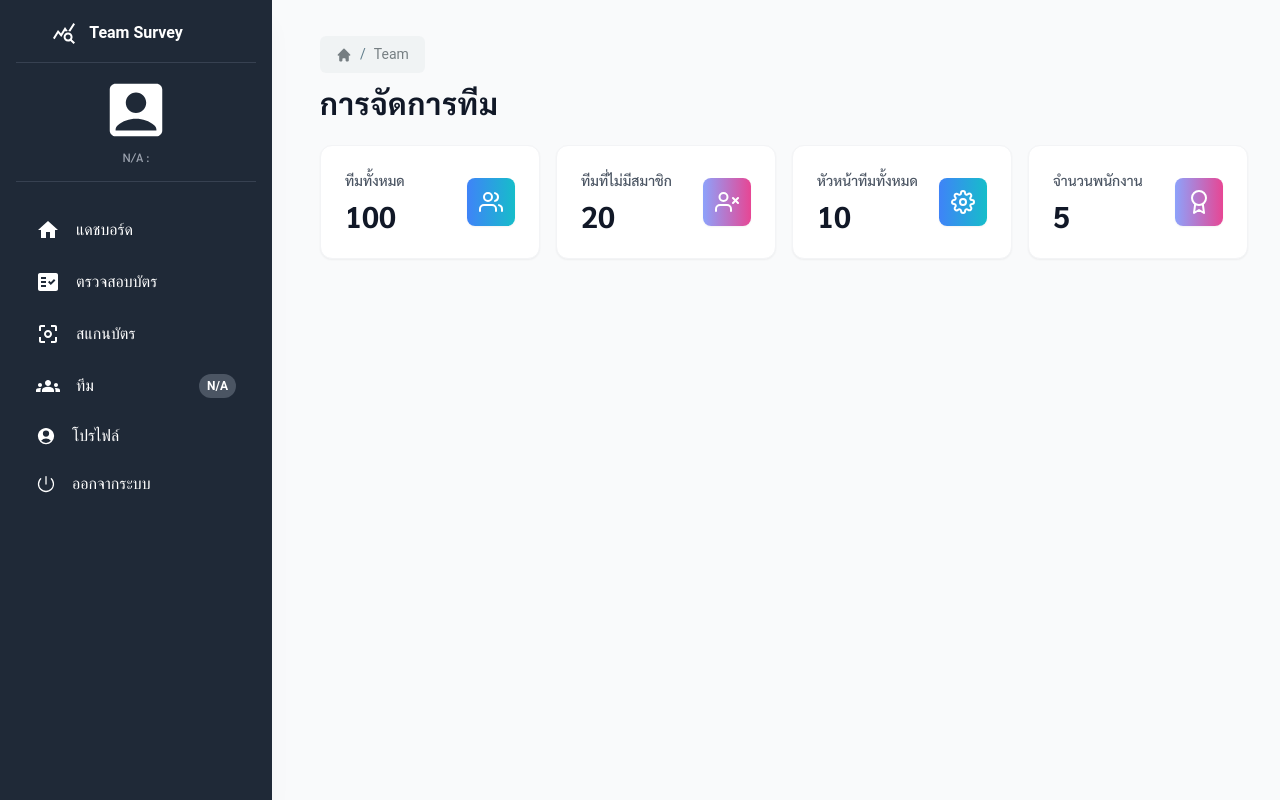
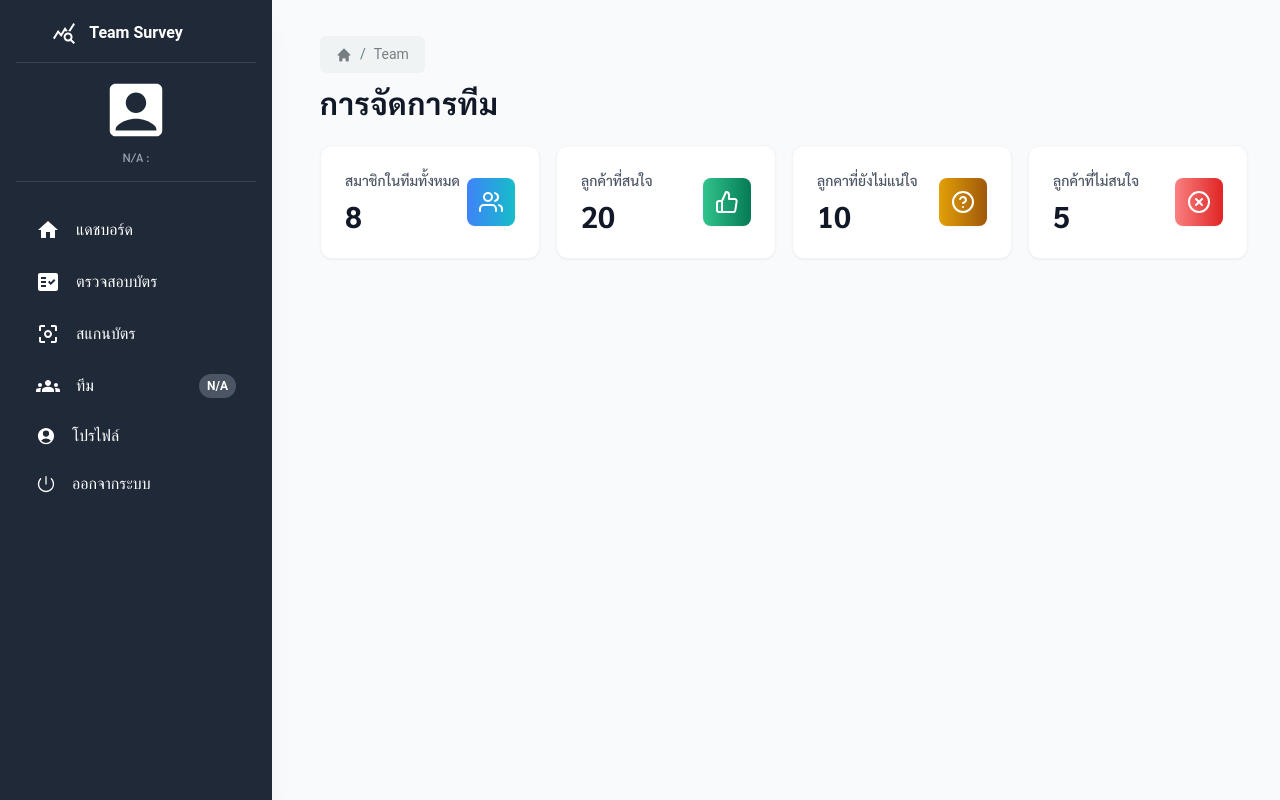
Before and after one commit to patt502090/Team-Survey, a Next.js app in the folder client/: page /team in a window 1280 px wide. Built offline with nearby package versions, Linux system fonts and the light colour scheme; no server answers.

Commit message:
update(TeamPage): admin can view members in each team.

```diff
--- a/client/src/app/(main)/dashboard/page.tsx
+++ b/client/src/app/(main)/dashboard/page.tsx
@@ -62,7 +62,7 @@ export default function Dashboard() {
           {/* <LineChartCustom />
           <PieChartCustom /> */}
         </div>
-        <Map />
+        {/* <Map /> */}
       </main>
     </div>
   );
--- a/client/src/app/(main)/team/page.tsx
+++ b/client/src/app/(main)/team/page.tsx
@@ -11,8 +11,10 @@ import { AuthContext } from "@/contexts/Auth.context";
 import TeamMembersList from "@/components/Team/Main/TeamMembersList";
 import { Toaster } from "react-hot-toast";
 import { AddWorkerButton } from "@/components/Team/Button/AddWorkerButton";
+import StatsMyTeamComponent from "@/components/Team/Card/StatsCardForMyTeam";
+import { Button } from "@material-tailwind/react";
 
-interface Team {
+export interface Team {
   id: number;
   documentId: string;
   TeamName: string;
@@ -39,37 +41,10 @@ interface Member {
   phoneNumber: string;
   first_name: string;
   last_name: string;
-}
-
-export interface myTeam {
-  id: number;
-  documentId: string;
-  TeamName: string;
-  createdAt: string;
-  updatedAt: string;
-  publishedAt: string;
-  members: Member[];
-  manager: Manager;
-}
-
-interface Member {
-  id: number;
-  documentId: string;
-  username: string;
-  email: string;
-  provider: string;
-  confirmed: boolean;
-  blocked: boolean;
-  createdAt: string;
-  updatedAt: string;
-  publishedAt: string;
-  phoneNumber: string;
-  first_name: string;
-  last_name: string;
   my_customers: any[];
 }
 
-export interface Manager {
+interface Manager {
   id: number;
   documentId: string;
   username: string;
@@ -88,9 +63,10 @@ export interface Manager {
 const TeamManagement = () => {
   const [searchQuery, setSearchQuery] = useState<string>("");
   const [TeamsData, setTeamsData] = useState<Team[]>([]);
-  const [myTeamData, setMyTeamData] = useState<myTeam | null>(null);
-  const { state: ContextState } = useContext<any>(AuthContext);
-  const { user } = ContextState;
+  const [myTeamData, setMyTeamData] = useState<Team | null>(null);
+  const [selectedTeam, setSelectedTeam] = useState<string | null>(null);
+  const { state: ContextState } = useContext(AuthContext);
+  const { user } = ContextState || {};
   const [teamId, setTeamId] = useState<string>("");
 
   useEffect(() => {
@@ -98,10 +74,13 @@ const TeamManagement = () => {
   }, []);
 
   useEffect(() => {
-    if (user?.team?.documentId || user?.my_team?.documentId) {
+    if (user?.team?.documentId || user?.my_team?.documentId || selectedTeam) {
       fetchMyTeamData();
     }
-  }, [user]);
+  }, [user, selectedTeam]);
+
+  const handleSelectTeam = (docId: string) => setSelectedTeam(docId);
+  const handleBackToList = () => setSelectedTeam(null);
 
   const fetchTeamsData = async () => {
     try {
@@ -111,12 +90,10 @@ const TeamManagement = () => {
       console.error("Error fetching teams data:", error);
     }
   };
-  // console.log("Teams",user.team.documentId)
-
-  // console.log(`/teams/${user?.team?.documentId || user?.my_team?.documentId}?populate=*&?populate[members][populate]=my_customers)`);
-
   const fetchMyTeamData = async () => {
-    if (!user?.team?.documentId && !user?.my_team?.documentId) {
+    const docId =
+      user?.team?.documentId || user?.my_team?.documentId || selectedTeam;
+    if (!docId) {
       console.log("No team data available for user.");
       return;
     }
@@ -124,14 +101,12 @@ const TeamManagement = () => {
     try {
       const myTeamResult = await ax.get(
         `/teams/${
-          user?.team?.documentId || user?.my_team?.documentId
+          user?.team?.documentId || user?.my_team?.documentId || selectedTeam
         }?populate=*&?populate[members][populate]=my_customers`
       );
-      console.log(myTeamResult);
+      console.log(myTeamResult?.data?.data);
       setMyTeamData(myTeamResult?.data?.data);
       setTeamId(myTeamResult?.data?.data?.id);
-      // console.log("doc",myTeamResult?.data?.data?.documentId)
-      // console.log("my", myTeamResult.data.data);
     } catch (error) {
       console.log("Error fetching my team data:", error);
     }
@@ -144,24 +119,42 @@ const TeamManagement = () => {
       </div>
       <div className="flex justify-between items-center mb-6 md:mb-0 mt-6 md:mt-0">
         <div>
+          {!selectedTeam && (
             <h1 className="text-2xl md:text-3xl font-bold text-gray-900 mt-3 mb-3 md:mb-6 font-poppins tracking-wide">
               การจัดการทีม
             </h1>
+          )}
         </div>
-        {user?.role.name == "Admin" ? (
+        {user?.role?.name === "Admin" && !selectedTeam ? (
           <CreateTeamButton newFetch={fetchTeamsData} />
-        ) : user?.role?.name == "Team Leader" ? (
-          <AddWorkerButton newFetchMyTeam={fetchMyTeamData} teamId= {teamId} />
+        ) : user?.role?.name === "Team Leader" ? (
+          <AddWorkerButton newFetchMyTeam={fetchMyTeamData} teamId={teamId} />
         ) : null}
       </div>
 
-      {/* StatsCard */}
+      {selectedTeam ? (
+        <div>
+          <div className="flex justify-start">
+            <Button onClick={handleBackToList} color="blue" className="my-6">
+              กลับ
+            </Button>
+          </div>
           <div className="mb-6">
+            <StatsMyTeamComponent />
+          </div>
+          <TeamMembersList myTeamData={myTeamData} />
+        </div>
+      ) : (
+        <>
+          <div className="mb-6">
+            {user?.role?.name !== "Admin" ? (
+              <StatsMyTeamComponent />
+            ) : (
               <StatsTeamComponent />
+            )}
           </div>
 
-      {/* Search */}
-      {user?.role?.name == "Admin" ? (
+          {user?.role?.name === "Admin" && (
             <div className="mb-6">
               <div className="relative max-w-md mx-auto">
                 <div className="absolute inset-y-0 left-0 pl-3 flex items-center pointer-events-none">
@@ -176,19 +169,21 @@ const TeamManagement = () => {
                 />
               </div>
             </div>
-      ) : null}
+          )}
 
-      {/* List Teams */}
-      {user?.role?.name == "Admin" ? (
+          {user?.role?.name === "Admin" ? (
             <TeamList
               newFetch={fetchTeamsData}
               data={{ data: TeamsData }}
               searchQuery={searchQuery}
+              onTeamSelect={handleSelectTeam}
             />
           ) : (
             myTeamData && <TeamMembersList myTeamData={myTeamData} />
           )}
           <Toaster position="top-right" reverseOrder={false} />
+        </>
+      )}
     </div>
   );
 };
--- a/client/src/components/Team/Card/StatsCardForMyTeam.tsx
+++ b/client/src/components/Team/Card/StatsCardForMyTeam.tsx
@@ -1,7 +1,12 @@
 import React from "react";
-import { FiUsers, FiUserX, FiSettings, FiAward } from "react-icons/fi";
+import { FiThumbsUp, FiHelpCircle, FiXCircle, FiUsers } from "react-icons/fi";
 
-const icons = [FiUsers, FiUserX, FiSettings, FiAward];
+const icons = [
+  FiUsers,
+  FiThumbsUp,
+  FiHelpCircle,
+  FiXCircle
+];
 
 const StatsCard = ({ title, value, icon, color }: { title: string, value: number, icon: any, color: string }) => {
   return (
@@ -23,20 +28,15 @@ const StatsCard = ({ title, value, icon, color }: { title: string, value: number
   );
 };
 
-const StatsTeamComponent = () => {
+const StatsMyTeamComponent = () => {
+
   const stats = [
-    { title: "ทีมทั้งหมด", value: 100, icon: icons[0], color: "bg-gradient-to-r from-blue-500 to-teal-400" },
-    { title: "ทีมที่ไม่มีสมาชิก", value: 20, icon: icons[1], color: "bg-gradient-to-r from-indigo-400 to-pink-500" },
-    { title: "หัวหน้าทีมทั้งหมด", value: 10, icon: icons[2], color: "bg-gradient-to-r from-blue-500 to-teal-400" },
-    { title: "จำนวนพนักงาน", value: 5, icon: icons[3], color: "bg-gradient-to-r from-indigo-400 to-pink-500" },
-  ];
+    { title: "สมาชิกในทีมทั้งหมด", value: 8, icon: icons[0], color: "bg-gradient-to-r from-blue-500 to-teal-400" },
+    { title: "ลูกค้าที่สนใจ", value: 20, icon: icons[1], color: "bg-gradient-to-r from-green-400 to-green-600" },
+    { title: "ลูกคาที่ยังไม่แน่ใจ", value: 10, icon: icons[2], color: "bg-gradient-to-r from-yellow-400 to-yellow-600" },
+    { title: "ลูกค้าที่ไม่สนใจ", value: 5, icon: icons[3], color: "bg-gradient-to-r from-red-400 to-red-600" },
+];
 
-  const statsMyteam = [
-    { title: "สมาชิกทั้งหมด", value: 100, icon: icons[0], color: "bg-gradient-to-r from-blue-500 to-teal-400" },
-    { title: "จำนวนพนักงานที่สำรวจวันนี้", value: 20, icon: icons[1], color: "bg-gradient-to-r from-indigo-400 to-pink-500" },
-    { title: "จำนวนงานที่เสร็จสิ้น", value: 10, icon: icons[2], color: "bg-gradient-to-r from-blue-500 to-teal-400" },
-    { title: "จำนวนการสำรวจทั้งหมด", value: 5, icon: icons[3], color: "bg-gradient-to-r from-indigo-400 to-pink-500" },
-  ];
 
   return (
     <div className="grid grid-cols-1 md:grid-cols-2 lg:grid-cols-4 gap-4">
@@ -53,4 +53,4 @@ const StatsTeamComponent = () => {
   );
 };
 
-export default StatsTeamComponent;
+export default StatsMyTeamComponent;
--- a/client/src/components/Team/Main/TeamMembersList.tsx
+++ b/client/src/components/Team/Main/TeamMembersList.tsx
@@ -2,7 +2,7 @@ import { AuthContext } from "@/contexts/Auth.context";
 import React, { useContext, useState } from "react";
 import { FaUserTie, FaChartLine, FaStar, FaEllipsisH } from "react-icons/fa";
 import NoTeam from "./TeamNotAvailable";
-import { myTeam } from "@/app/(main)/team/page";
+import { Team } from "@/app/(main)/team/page";
 import {
   Button,
   Dialog,
@@ -14,7 +14,7 @@ import ax from "@/conf/ax";
 import toast from "react-hot-toast";
 
 interface TeamMembersListProps {
-  myTeamData: myTeam;
+  myTeamData: Team;
 }
 
 const TeamMembersList: React.FC<TeamMembersListProps> = ({ myTeamData }) => {
@@ -24,6 +24,7 @@ const TeamMembersList: React.FC<TeamMembersListProps> = ({ myTeamData }) => {
   const [memberDocToKick, setMemberDocToKick] = useState<string | null>(null);
   const [memberIdToKick, setMemberIdToKick] = useState<number | null>(null);
   const [dropdownOpen, setDropdownOpen] = useState<string | null>(null);
+
 
   const handleKickMember = (memberDocId: string, memberId: number) => {
     setMemberDocToKick(memberDocId);
@@ -72,7 +73,7 @@ const TeamMembersList: React.FC<TeamMembersListProps> = ({ myTeamData }) => {
     setIsModalOpen(false);
   };
 
-  if (!user?.my_team && !user?.team) {
+  if (!user?.my_team && !user?.team && !myTeamData) {
     return <NoTeam />;
   }
 
@@ -130,13 +131,13 @@ const TeamMembersList: React.FC<TeamMembersListProps> = ({ myTeamData }) => {
         role="list"
         aria-label="Team Members"
       >
-        {myTeamData?.members.map((member) => (
+        {myTeamData?.members.map((member:any) => (
           <div
             key={member.id}
             className="bg-white p-4 rounded-lg shadow-md hover:shadow-lg transition-shadow duration-300 transform hover:-translate-y-1 relative"
             role="listitem"
           >
-            {user?.role?.name != "Worker" && (
+            {user?.role?.name == "Team Leader" && (
               <span
                 className="absolute top-2 right-2 bg-gray-300 p-1 rounded-full cursor-pointer"
                 onClick={() => toggleDropdown(member?.documentId)}
```
Also changed, not shown: client/src/components/Team/Main/TeamList.tsx (+15 -10 lines). Lines whose indentation alone changed are shown as unchanged.
